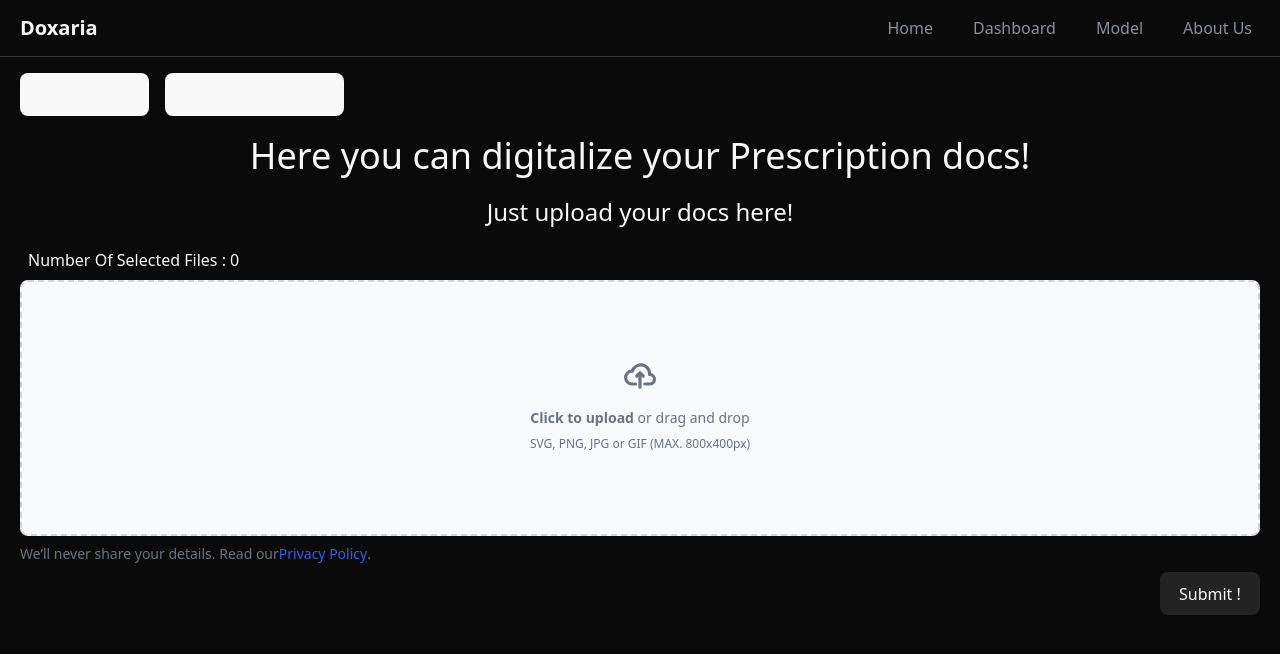
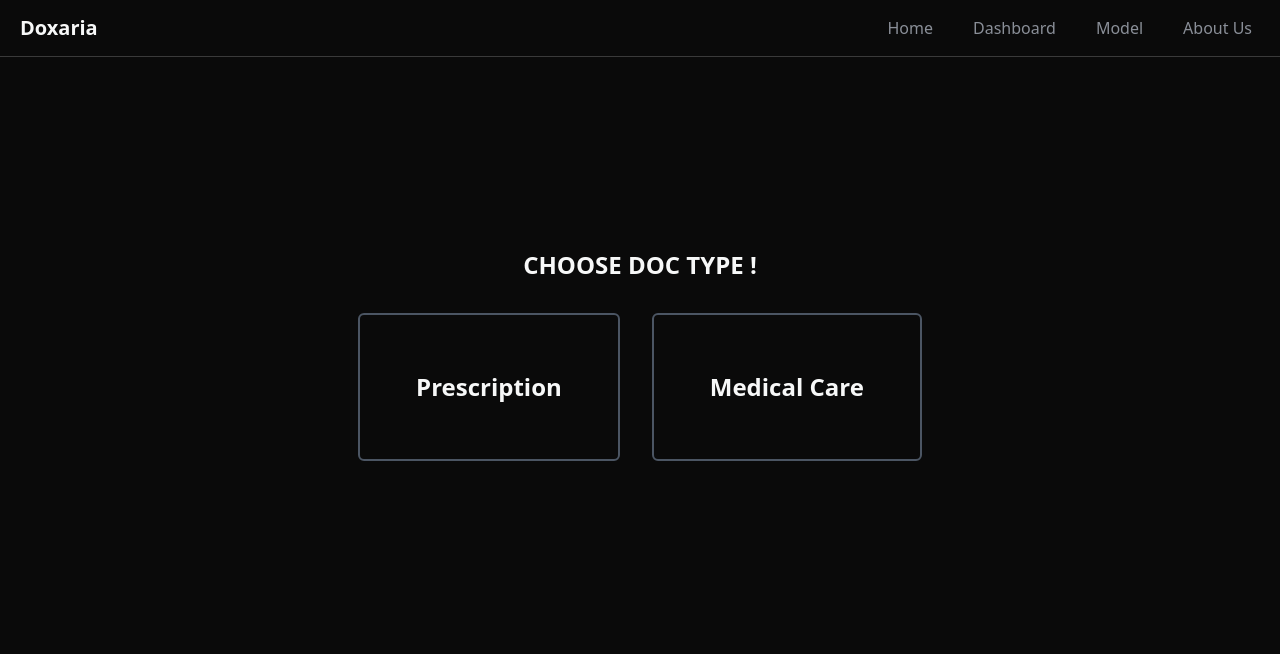
Before and after one commit to Youssef-Kharroubi/Dev-Elites, a React (Vite) app in the folder Doxaria-UI/: page /Model in a window 1280 px wide. Shown: the top 654 px of the page. Built offline with nearby package versions, Linux system fonts and the light colour scheme.

Commit message:
style: new layout for the model page

```diff
--- a/Doxaria-UI/src/pages/Model.tsx
+++ b/Doxaria-UI/src/pages/Model.tsx
@@ -1,38 +1,20 @@
-import PrescriptionModelForm from "../components/sections/PrescriptionModelForm.tsx";
-import MedicalModelForm from "../components/sections/MedicalModelForm.tsx";
-import {useState} from "react";
+
 
 export default function Model(){
 
-    const [active,setActive] = useState<Number>(0);
-    function handlePrescription(){
-        setActive(0)
-    }
-    function handleMedicalForm(){
-        setActive(1)
-    }
-
-    const RenderForm = (active:Number) =>{
-        if(active==0){
-            return(
-                <PrescriptionModelForm/>
-            )
-        }else{
-            return(
-                <MedicalModelForm/>
-            )
-        }
-    }
     return(
         <section className="container">
-            <div className="flex my-4 gap-x-4  ">
-                <button onClick={handlePrescription} className="hover:bg-light/30 border-0" >Prescription</button>
-                <button onClick={handleMedicalForm} className="hover:bg-light/30 border-0" >Medical Care Form</button>
-            </div>
-            <div>
-                {
-                    RenderForm(active)
-                }
+
+
+            <div className="my-4 gap-x-4  py-40">
+                <h2 className="flex justify-center items-center text-2xl font-bold my-4">CHOOSE DOC TYPE ! </h2>
+                <div className="flex justify-center items-center ">
+                    <a href="/Prescription"
+                       className="hover:bg-light/30 border-2 border-gray-600 p-14 rounded-md m-4 text-2xl font-bold ">Prescription</a>
+                    <a href="/Medical-Form"
+                       className="hover:bg-light/30 border-2 border-gray-600 p-14 rounded-md m-4 text-2xl font-bold">Medical
+                        Care </a>
+                </div>
             </div>
 
         </section>
```
